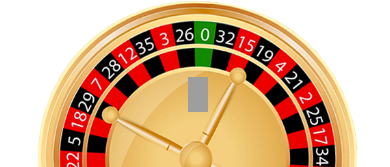
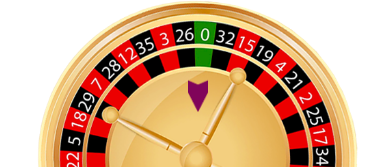
Before and after one commit to GoodChoisWork/roulette, a React Native app: screen /Game in a window 390 px wide. Shown: the part 154-321 px from the top of the page. Built offline with nearby package versions, Linux system fonts and the light colour scheme; grey boxes are pictures that could not be loaded.

Commit message:
check ios

```diff
--- a/components/Roulette.js
+++ b/components/Roulette.js
@@ -10,6 +10,7 @@ import {
   numbers1to18,
 } from "../utils/constants";
 import BettingBoard from "../components/BettingBoard";
+import { platform } from "../utils/constants";
 const height = Dimensions.get("window").height;
 const Roulette = ({ onResult }) => {
   const [isSpinning, setIsSpinning] = useState(false);
@@ -19,7 +20,6 @@ const Roulette = ({ onResult }) => {
 
   const startSpin = () => {
     const randomAngle = Math.random() * 361;
-    setRandomValue(randomAngle);
 
     if (!isSpinning) {
       setIsSpinning(true);
@@ -88,7 +88,7 @@ const Roulette = ({ onResult }) => {
           style={[styles.image, spinStyle]}
         />
         <Image
-          source={require("../assets/arrowdown.png")} // Replace with the arrow image path
+          source={require("../assets/arrow.png")} // Replace with the arrow image path
           style={[styles.arrow, arrowStyle]}
         />
         <BettingBoard onBetPlaced={setIsBetPlaced} onBetSet={setBet} />
```
